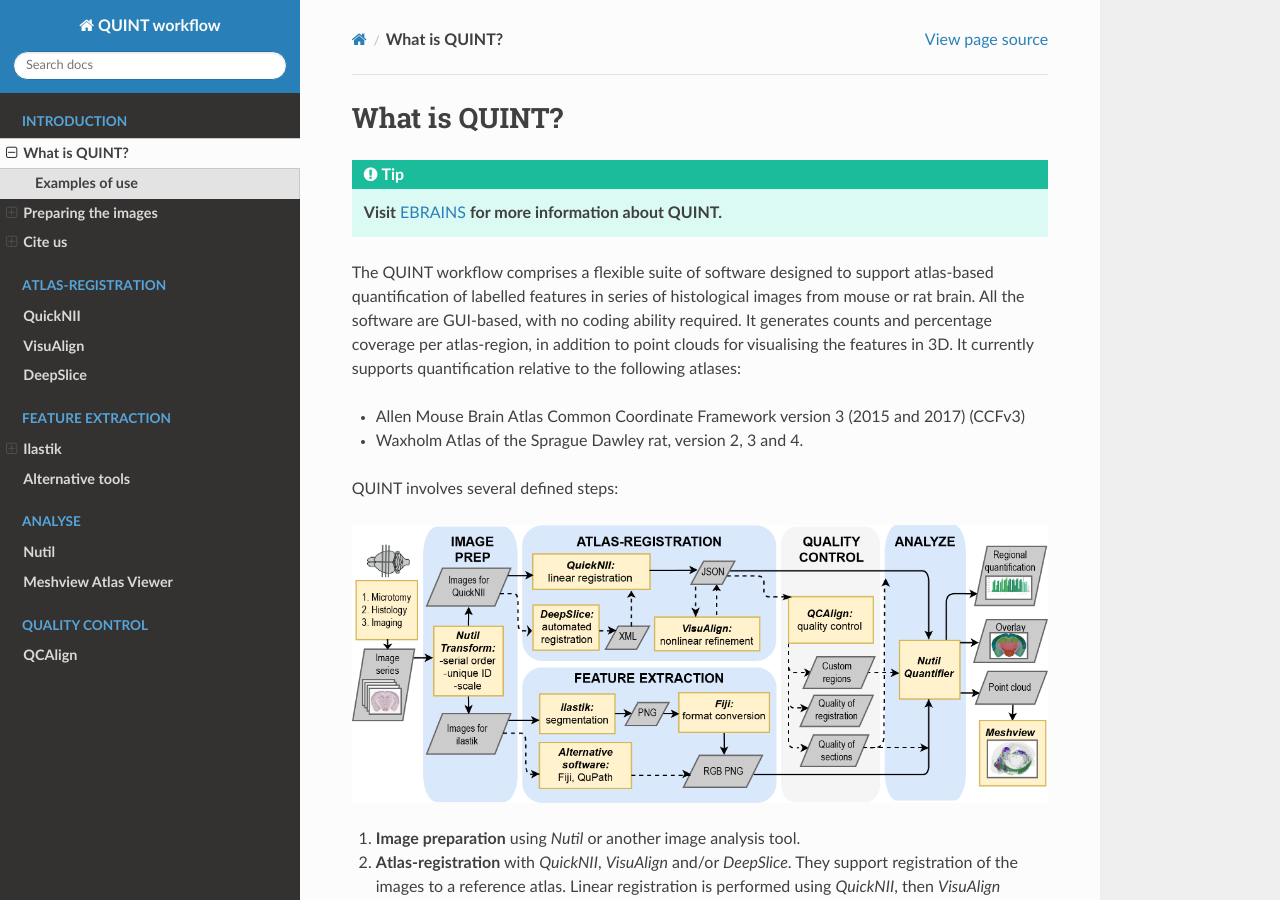
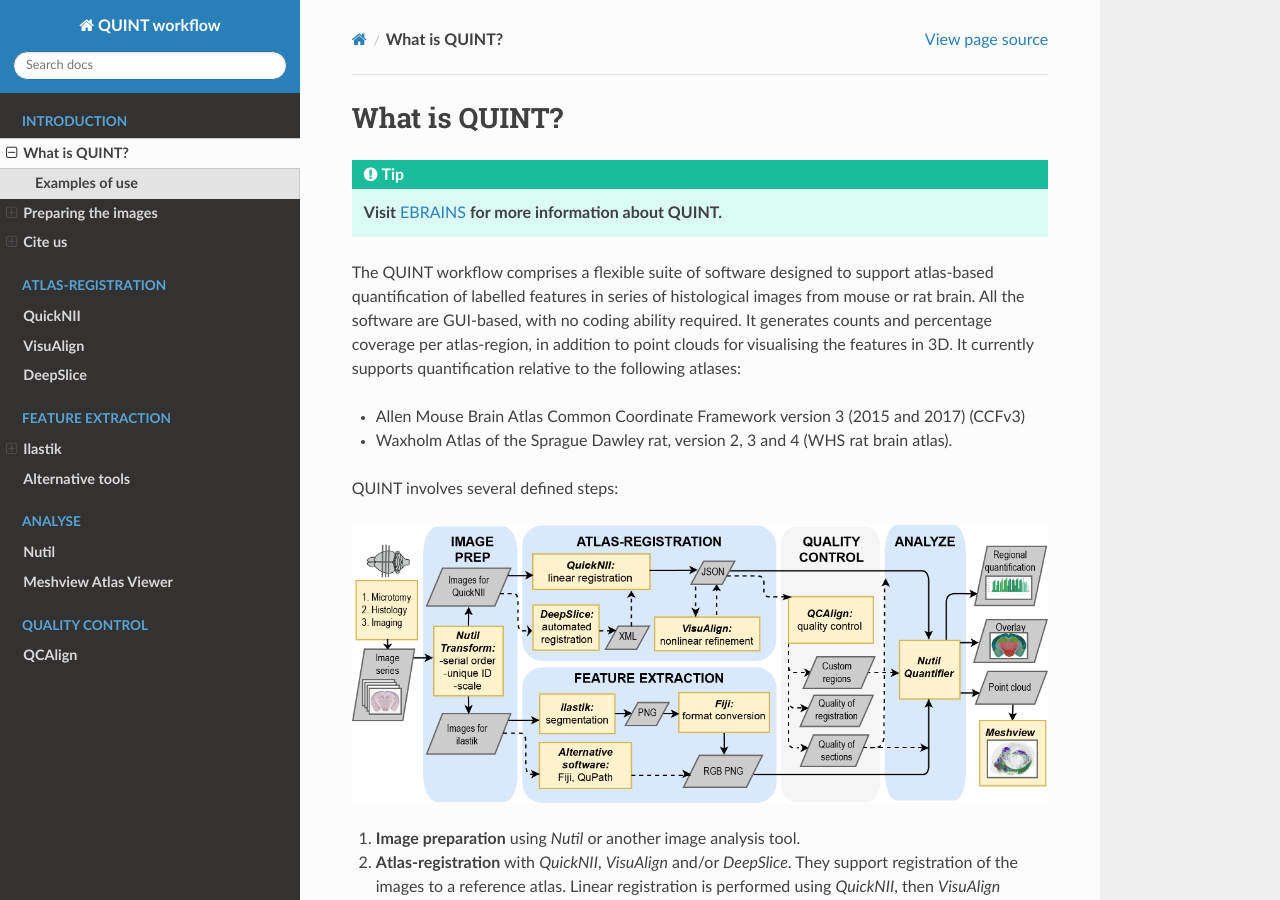
Before and after one commit to Neural-Systems-at-UIO/QUINT_workflow, a Sphinx documentation site: the page built from docs/QUINTintro.rst, in a window 1280 px wide and 900 px high. Built offline with Sphinx 7.4.7 and the Read the Docs theme 2.0.0, drawn with Linux system fonts in a browser that asks for light colours.

Commit message:
Update QUINTintro.rst

```diff
--- a/docs/QUINTintro.rst
+++ b/docs/QUINTintro.rst
@@ -7,7 +7,7 @@
 The QUINT workflow comprises a flexible suite of software designed to support atlas-based quantification of labelled features in series of histological images from mouse or rat brain. All the software are GUI-based, with no coding ability required. It generates counts and percentage coverage per atlas-region, in addition to point clouds for visualising the features in 3D. It currently supports quantification relative to the following atlases:
 
 * Allen Mouse Brain Atlas Common Coordinate Framework version 3 (2015 and 2017) (CCFv3)
-* Waxholm Atlas of the Sprague Dawley rat, version 2, 3 and 4.
+* Waxholm Atlas of the Sprague Dawley rat, version 2, 3 and 4 (WHS rat brain atlas).
 
 QUINT involves several defined steps:
 
```
